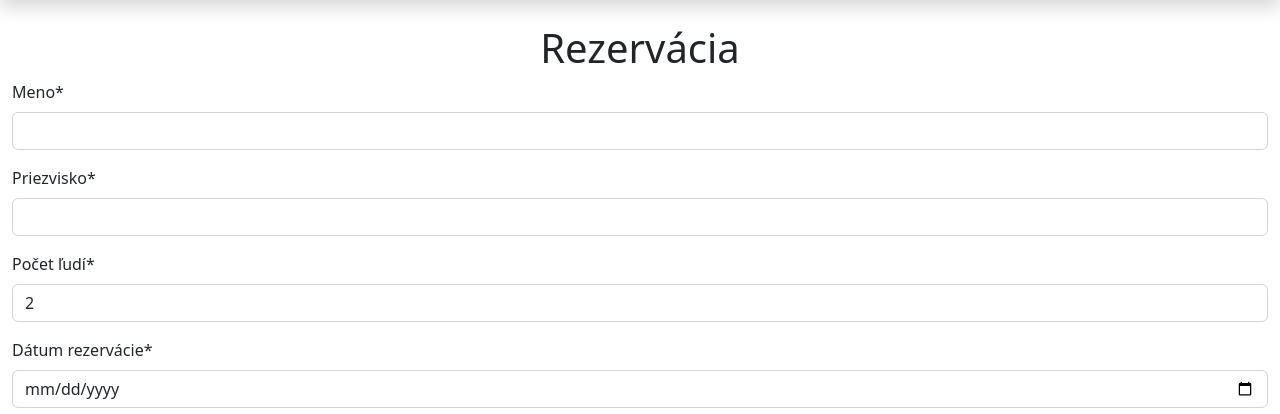
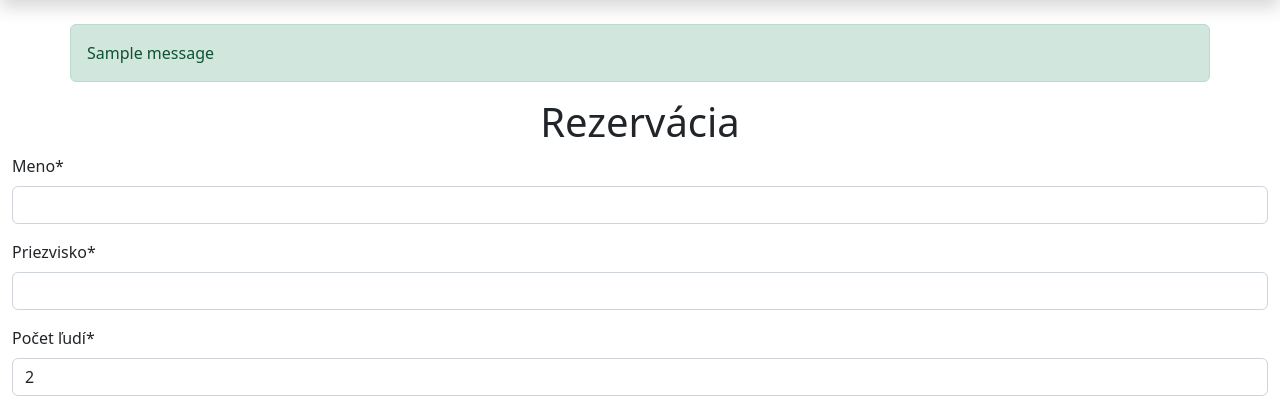
Before and after one commit to neisor/table-reservation-lobbybar, a Django app: page / in a window 1280 px wide. Shown: the part 56-470 px from the top of the page. Run offline with Django 4.2, Linux system fonts and the light colour scheme; tables that the repository leaves empty hold one stand-in row (values such as "Sample post"); one stand-in notice (Sample message) is shown; some libraries are stand-ins or nearby versions.

Commit message:
feat: change navbar bg color and show messages in base.html

```diff
--- a/table_reservation/core/templates/core/base.html
+++ b/table_reservation/core/templates/core/base.html
@@ -43,6 +43,15 @@
             </div>
           </nav>
 
+        <!-- MESSAGES -->
+        {% if messages %}
+          {% for message in messages %}
+            <div class="container alert alert-{% if message.tags == 'error' %}danger{% else %}{{ message.tags }}{% endif %} mt-3" role="alert">
+                {{ message }}
+            </div>
+          {% endfor %}
+        {% endif %}
+
         <!-- CONTENT -->
         {% block content %}
         {% endblock %}
```
